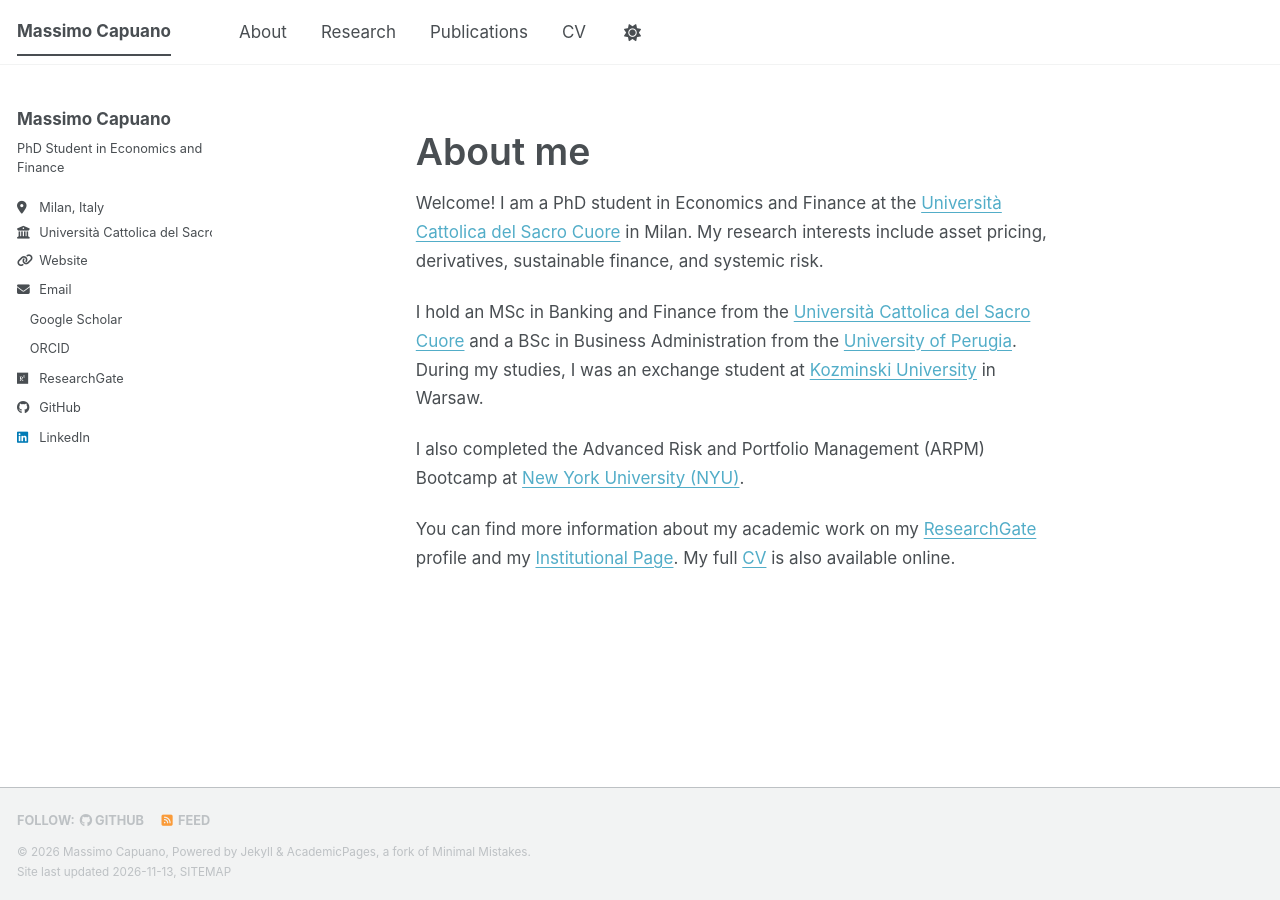
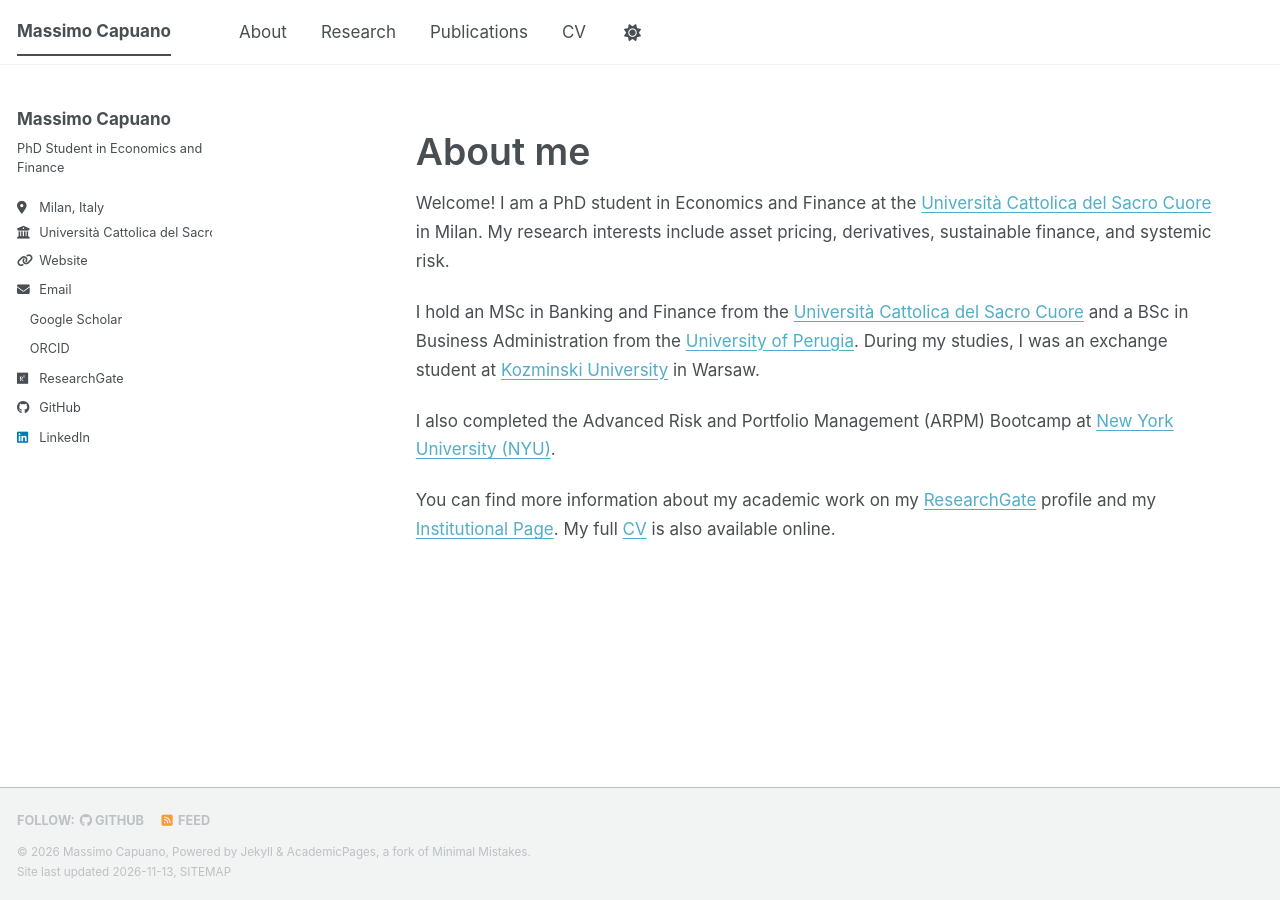
Before and after one commit to capuanomassimo/capuanomassimo.github.io, a Jekyll site: the page built from _pages/about.md, in a window 1280 px wide. Built offline with Jekyll 4.4.1, drawn with Linux system fonts in a browser that asks for light colours; a script bundle is joined from its source files by our own code; a style sheet for code colours, icons or effects is not loaded.

Commit message:
Update main.scss

```diff
--- a/assets/css/main.scss
+++ b/assets/css/main.scss
@@ -117,3 +117,15 @@ a {
 .author__avatar {
   display: none !important;
 }
+
+/* Bring the main content closer to the sidebar */
+@media (min-width: 64em) {
+  .page {
+    width: calc(100% - 220px);
+    padding-right: 2em;
+  }
+
+  .page__inner-wrap {
+    max-width: 950px;
+  }
+}
```
